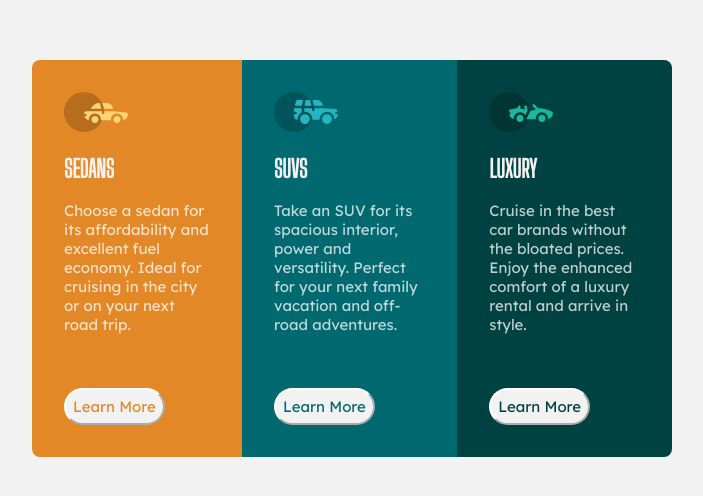
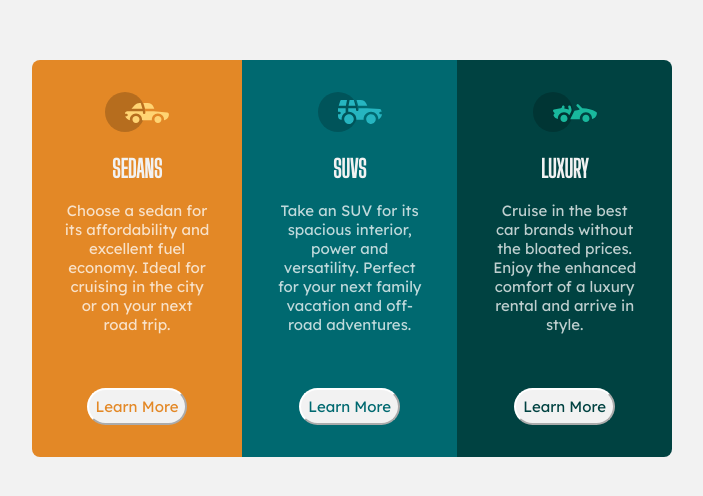
Before and after one commit to Singsong7/Zuri-flexbox-grid-task, a plain HTML site: page index.html in a window 1280 px wide. Shown: the part 190-686 px from the top of the page, without its empty margins (288-991 px from the left). Drawn offline with Linux system fonts and the light colour scheme.

Commit message:
Add files via upload

```diff
--- a/index.html
+++ b/index.html
@@ -8,21 +8,23 @@
     <title>Flexbox learning</title>
     <link rel="stylesheet" href="style.css">
 
-    <link href="https://fonts.googleapis.com/css2?family=Big+Shoulders+Display&family=Lexend+Deca&display=swap" rel="stylesheet">
-<style>
-    @media only screen and (max-width: 375px) { [class*="full"] {
+    <link href="https://fonts.googleapis.com/css2?family=Big+Shoulders+Display&family=Lexend+Deca&display=swap"
+        rel="stylesheet">
+    <!-- <style>
+        @media only screen and (max-width: 375px) {
+            [class*="full"] {
                 width: 100%;
             }
 
         }
-</style>
+    </style> -->
 </head>
+
 <body>
-    <div class="full">
-        <main>
-
-            <div class ="sedan">
-               <img src ="icon-sedans.svg" alt ="sedans" srcset="">
+    <main class="full">
+        <!-- <div class="full"> -->
+            <div class="sedan">
+                <img src="icon-sedans.svg" alt="sedans" srcset="">
                 <br> <br>
                 <h2>
                     SEDANS
@@ -34,11 +36,11 @@
                     your next road trip.
                 </p>
                 <br> <br> <br>
-                <button class ="seb"> Learn More </button>
+                <button class="seb"> Learn More </button>
             </div>
 
-            <div class ="suv">
-                <img src ="icon-suvs.svg" alt ="suvs" srcset="">
+            <div class="suv">
+                <img src="icon-suvs.svg" alt="suvs" srcset="">
                 <br> <br>
                 <h2>
                     SUVS
@@ -49,11 +51,11 @@
                     and off-road adventures.
                 </p>
                 <br> <br> <br>
-                <button class ="sub"> Learn More </button>
+                <button class="sub"> Learn More </button>
             </div>
 
-            <div class ="luxury">
-               <img src ="icon-luxury.svg" alt ="luxury" srcset="">
+            <div class="luxury">
+                <img src="icon-luxury.svg" alt="luxury" srcset="">
                 <br> <br>
                 <h2>
                     LUXURY
@@ -64,12 +66,10 @@
                     rental and arrive in style.
                 </p>
                 <br> <br> <br>
-                <button class ="lb"> Learn More </button>
+                <button class="lb"> Learn More </button>
             </div>
-
+        <!-- </div> -->
     </main>
-    </div>
-
 </body>
 
 </html>
--- a/style.css
+++ b/style.css
@@ -1,7 +1,14 @@
-@media screen and (min-width : 320px) { [class*="full"] {width: 100%;}
+@media screen and (min-width : 480px) {
+  [class*="full"] {
+    width: 50%;
+  }
 
 }
-@media screen and (max-width : 1440px) { [class*="full"] {width: 100%;}
+
+@media screen and (max-width : 480px) {
+  [class*="full"] {
+    width: 100%;
+  }
 
 }
 
@@ -19,13 +26,14 @@ body {
 main {
   display: flex;
   justify-content: center;
-  align-items: center;
+  /* align-items: center; */
   height: 50%;
   width: 50%;
   overflow: hidden;
   border-radius: 8px;
   margin: auto;
   margin-top: 250px;
+  text-align: center;
 }
 
 .sedan {
@@ -69,9 +77,11 @@ button {
   font-family: "Lexend Deca", sans-serif;
   font-weight: 400;
 }
+
 .lb {
   color: hsl(179, 100%, 13%);
 }
+
 .lb:hover {
   background-color: hsl(179, 100%, 13%);
   color: white;
@@ -80,6 +90,7 @@ button {
 .sub {
   color: hsl(184, 100%, 22%);
 }
+
 .sub:hover {
   background-color: hsl(184, 100%, 22%);
   color: white;
@@ -88,6 +99,7 @@ button {
 .seb {
   color: hsl(31, 77%, 52%);
 }
+
 .seb:hover {
   background-color: hsl(31, 77%, 52%);
   color: white;
```
Lines whose indentation alone changed are shown as unchanged.
